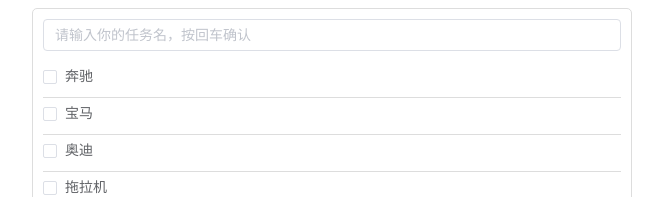
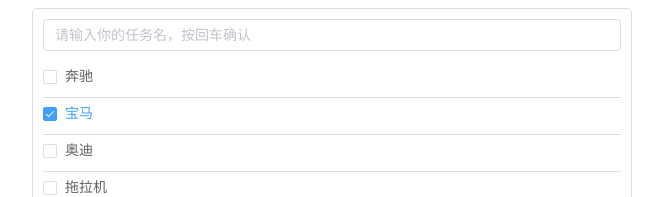
Before and after one commit to pollylii/vue3-study, a Vue app: page /#/ in a window 1280 px wide. Shown: the top 197 px of the page, without its empty margins (308-971 px from the left). Built offline with nearby package versions, Linux system fonts and the light colour scheme.

Commit message:
复选框选中/不选中(子级组件不能直接修改父级组件，通过计算属性来操作)

```diff
--- a/src/Layout/index.vue
+++ b/src/Layout/index.vue
@@ -2,7 +2,7 @@
   <div class="todo-container">
     <div class="todo-wrap">
       <Header :addTodo="addTodo" />
-      <List :todos="todos" :deleteTodo="deleteTodo" />
+      <List :todos="todos" :deleteTodo="deleteTodo" :updateTodo="updateTodo" />
       <Footer />
     </div>
   </div>
@@ -33,13 +33,18 @@
       state.todos.unshift(todo);
     };
     // 删除数据
-    const  deleteTodo = (index:number) => {
-        state.todos.splice(index,1);
-    }
+    const deleteTodo = (index: number) => {
+      state.todos.splice(index, 1);
+    };
+    // 修改todo的isCompleted属性状态
+    const updateTodo = (todo: Todo, isCompleted: boolean) => {
+      todo.isCompleted = isCompleted;
+    };
     return {
       ...toRefs(state),
       addTodo,
       deleteTodo,
+      updateTodo,
     };
   },
 });
--- a/src/components/Item.vue
+++ b/src/components/Item.vue
@@ -4,7 +4,7 @@
     @mouseleave="mouseHandler(false)"
     :style="{ backgroundColor: bgColor, color: myColor }"
   >
-    <el-checkbox :label="todo.title"></el-checkbox>
+    <el-checkbox :label="todo.title" v-model="isComplete"></el-checkbox>
     <el-button size="mini" type="danger" v-show="isBtnShow" @click="delTodo"
       >删除</el-button
     >
@@ -12,7 +12,7 @@
 </template>
 
 <script lang="ts">
-import { defineComponent, reactive, ref } from "vue";
+import { defineComponent, reactive, ref,computed } from "vue";
 import { ElMessageBox, ElMessage } from "element-plus";
 import { Todo } from "../types/todo";
 export default defineComponent({
@@ -24,6 +24,10 @@
       required: true,
     },
     deleteTodo: {
+      type: Function,
+      required: true,
+    },
+    updateTodo: {
       type: Function,
       required: true,
     },
@@ -74,12 +78,23 @@
           });
         });
     };
+    // 计算属性的方式----让当前的复选框选中/不选中
+    const isComplete = computed({
+        get(){
+            return props.todo.isCompleted
+        },
+        set(val){
+            // todo对象中的isCompleted属性操作
+            props.updateTodo(props.todo, val)
+        }
+    })
     return {
       mouseHandler,
       bgColor,
       myColor,
       isBtnShow,
       delTodo,
+      isComplete,
     };
   },
 });
--- a/src/components/List.vue
+++ b/src/components/List.vue
@@ -5,6 +5,7 @@
       :key="todo.id"
       :todo="todo"
       :deleteTodo="deleteTodo"
+      :updateTodo="updateTodo"
       :index="index"
     />
   </ul>
@@ -16,7 +17,7 @@
 export default defineComponent({
   name: "List",
   components: { Item },
-  props: ["todos", "deleteTodo"],
+  props: ["todos", "deleteTodo", "updateTodo"],
   setup() {
     return {};
   },
```
